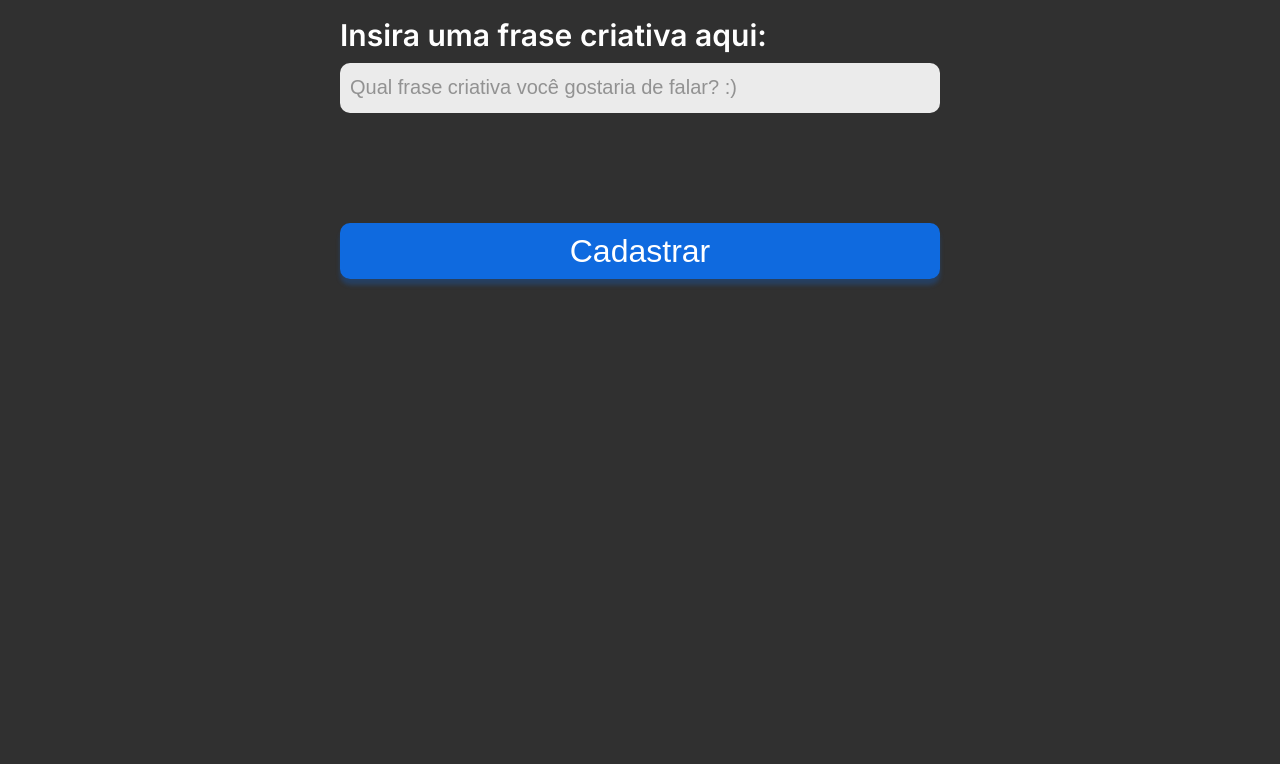
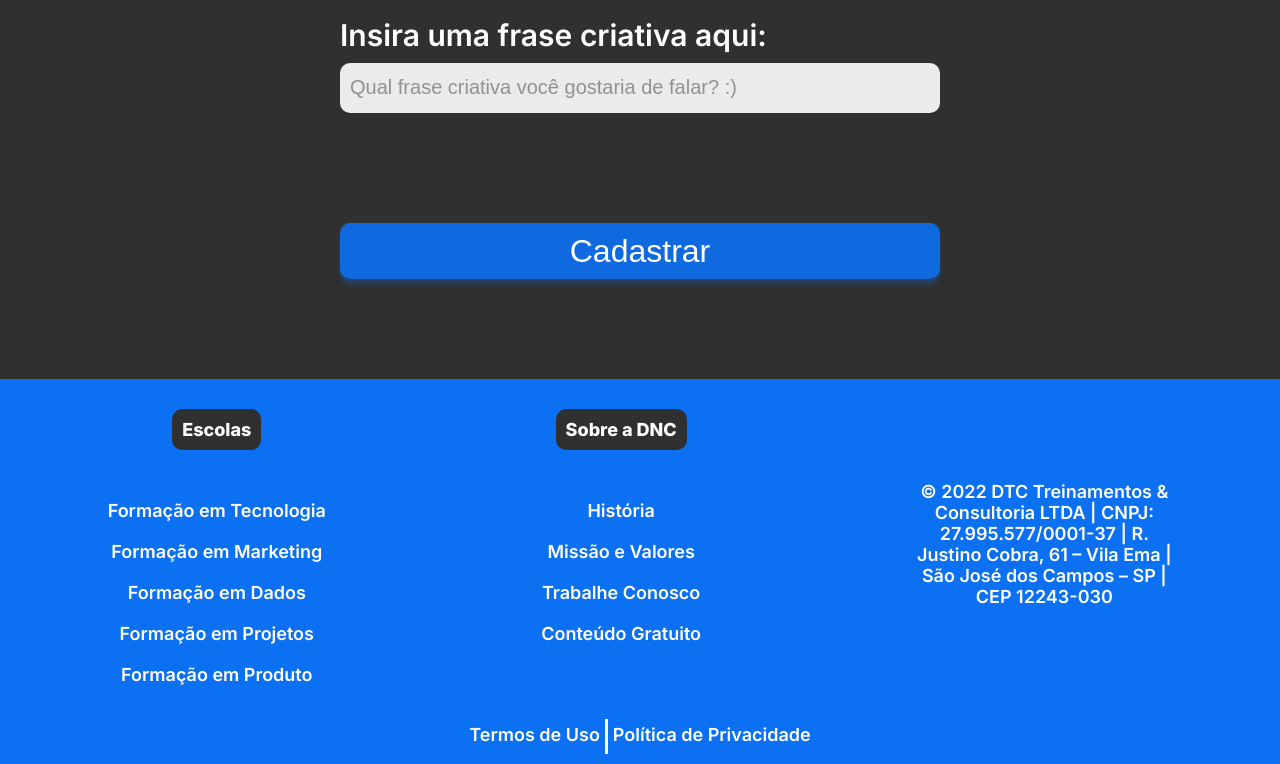
Before and after one commit to FilipeOFranca/bootcamp, a plain HTML site: page index.html in a window 1280 px wide. Shown: the part 1278-2042 px from the top of the page. Before the commit the page ends 1657 px from the top, so only its background shows below. Drawn offline with Linux system fonts and the light colour scheme.

Commit message:
adicionando midia query para mobile

```diff
--- a/index.html
+++ b/index.html
@@ -74,5 +74,54 @@
 
 	</section>
 
+	<footer>
+		<div class="linha1">
+			<nav>
+				<h5>Escolas</h5>
+				<ul>
+					<li>
+						<a href="">Formação em Tecnologia</a>
+					</li>
+					<li>
+						<a href="">Formação em Marketing</a>
+					</li>
+					<li>
+						<a href="">Formação em Dados</a>
+					</li>
+					<li>
+						<a href="">Formação em Projetos</a>
+					</li>
+					<li>
+						<a href="">Formação em Produto</a>
+					</li>
+				</ul>
+			</nav>
+			<nav>
+				<h5>Sobre a DNC</h5>
+				<ul>
+					<li>
+						<a href="">História</a>
+					</li>
+					<li>
+						<a href="">Missão e Valores</a>
+					</li>
+					<li>
+						<a href="">Trabalhe Conosco</a>
+					</li>
+					<li>
+						<a href="">Conteúdo Gratuito</a>
+					</li>
+				</ul>
+			</nav>
+			<div class="endereço">
+				© 2022 DTC Treinamentos & Consultoria LTDA | CNPJ: 27.995.577/0001-37 | R. Justino Cobra, 61 – Vila Ema | São José dos Campos – SP | CEP 12243-030
+			</div>
+		</div>
+		<div class="linha2">
+			<a href="">Termos de Uso</a>
+			<a href="">Política de Privacidade</a>
+		</div>
+	</footer>
+
 </body>
 </html>
--- a/style.css
+++ b/style.css
@@ -161,3 +161,143 @@
             box-shadow: 0px 6px 4px 0px rgba(12, 112, 242, 0.25);
             cursor: pointer;
         }
+
+        /* Footer */
+
+        footer {
+            width: 100%;
+            background-color: var(--azul-dnc);
+        }
+
+        footer .linha1 {
+            display: flex;
+            justify-content: space-around;
+            align-items: center;
+        }
+
+        footer ul {
+            list-style: none;
+            margin: 0px;
+            padding: 0px;
+        }
+
+        footer nav {
+            display: flex;
+            flex-direction: column;
+            align-items: center;
+            height: 330px;
+        }
+
+        footer h5 {
+            text-align: center;
+            color: white;
+            font-weight: 800;
+            font-size: 18px;
+            font-family: var(--fonte-padrao);
+            background-color: var(--preto-dnc);
+            border-radius: 10px;
+            padding: 10px 10px 10px 10px;
+            margin-bottom: 15pxS;
+        }
+
+        footer ul li {
+            text-align: center;
+            color: white;
+            font-size: 18px;
+            font-weight: 600;
+            font-family: var(--fonte-padrao);
+
+            margin: 20px 0px 20px 0px;
+        }
+
+        footer ul li a {
+            color: white;
+            text-decoration: none;
+        }
+
+        footer ul li a:hover {
+            color: var(--cinza-hover);
+        }
+
+        footer .endereço {
+            color: white;
+            font-size: 18px;
+            font-weight: 600;
+            font-family: var(--fonte-padrao);
+            text-align: center;
+            width: 20%;
+        }
+
+        footer .linha2 {
+
+            height: 35px;
+            display: flex;
+            justify-content: center;
+            margin: 0px;
+            padding: 10px;
+        }
+
+        footer .linha2 a {
+            font-family: var(--fonte-padrao);
+            font-size: 18px;
+            font-weight: 600;
+            color: white;
+            text-decoration: none;
+            padding: 5px;
+        }
+
+        footer .linha2 a:first-child {
+            border-right: 3px solid white;
+        }
+
+        footer .linha2 a:hover {
+           color: var(--cinza-hover);
+        }
+
+@media only screen and (max-width: 600px) {
+
+    /* Menu */
+
+     #principal {
+         flex-direction: column;
+         height: auto;
+    }
+     #menu {
+        flex-direction: column;
+        width: 100%;
+        margin: 0px;
+    }
+
+    #menu a{
+        display: flex;
+        align-items: center;
+        height: 50px;
+    }
+
+    #principal button {
+        width: 100%;
+        margin: 0px;
+    }
+
+    /* Section */
+
+    section h1 {
+        font-size: 38px;
+    }
+
+    section h2 {
+        font-size: 28px;
+        padding-right: 15px;
+        padding-left: 15px;
+    }
+
+    form {
+        width: 95%;
+        font-size: 20px;
+    }
+
+    .checkbox-itens label {
+        font-size: 17px;
+    }
+
+}
```
